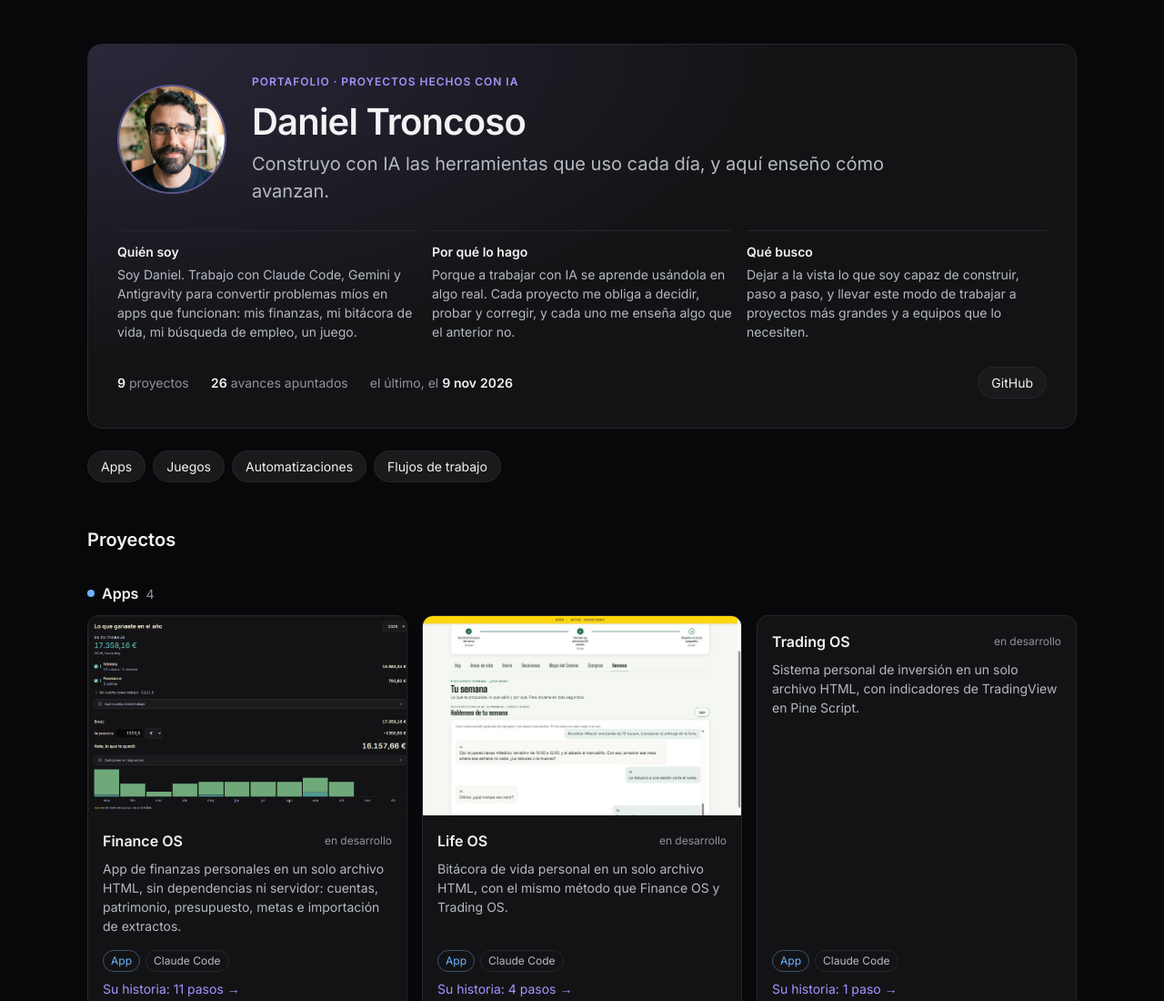
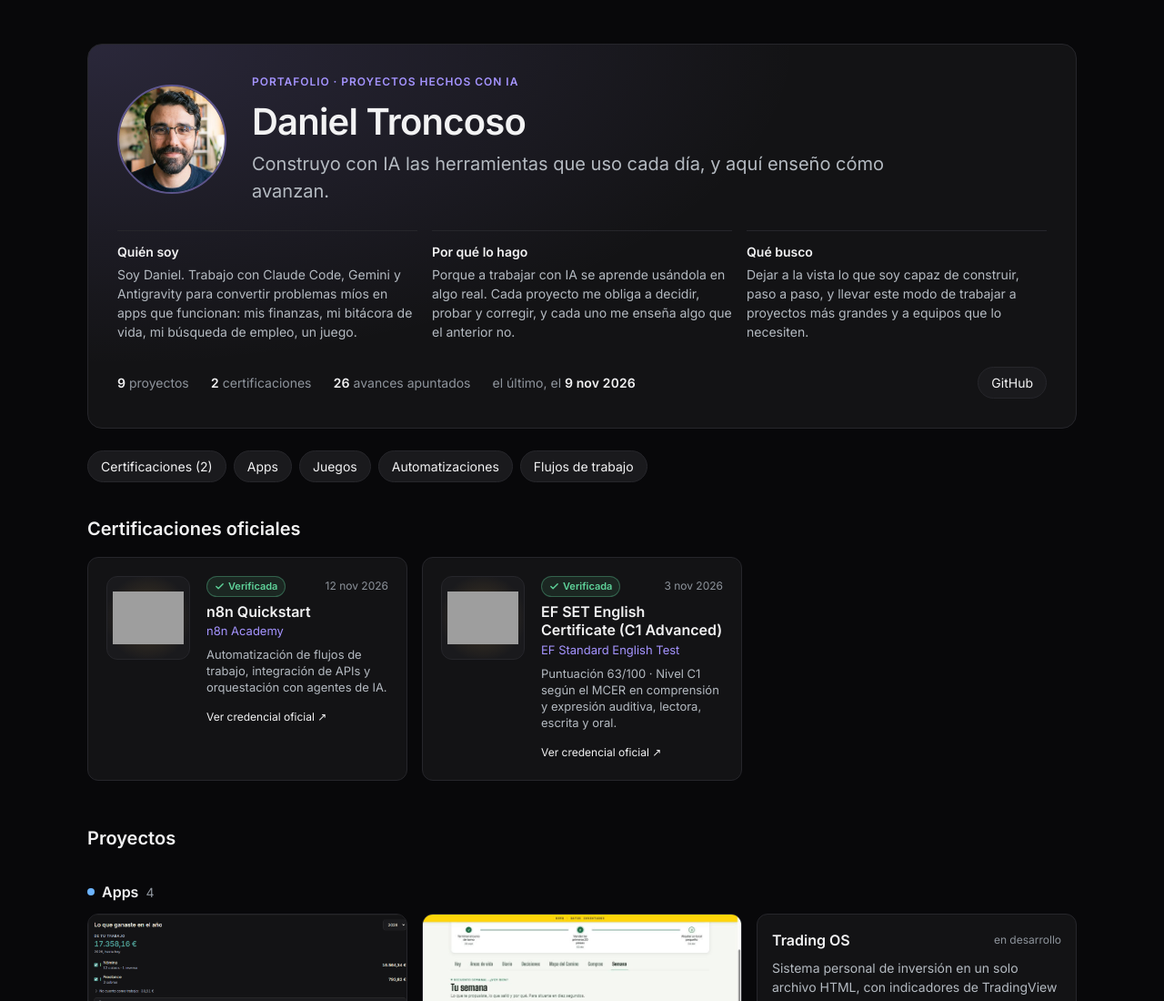
Before and after one commit to dantroncosowork/Portafolio, a plain HTML site: page index.html in a window 1280 px wide. Shown: the top 1100 px of the page at 91% size. Drawn offline with Linux system fonts and the light colour scheme; grey boxes are pictures that could not be loaded.

Commit message:
feat: anadir seccion de certificaciones oficiales (n8n Quickstart y EF SET C1)

```diff
--- a/index.html
+++ b/index.html
@@ -92,6 +92,40 @@
   .estado { font-size: 12px; color: var(--texto-3); white-space: nowrap; }
   .historia { font-size: 14px; color: var(--acento); }
 
+  /* Certificaciones y credenciales */
+  .rejilla-cert { display: grid; grid-template-columns: repeat(auto-fill, minmax(320px, 1fr)); gap: 16px; margin-top: 16px; }
+  .tarjeta-cert {
+    background: var(--tarjeta); border: 1px solid var(--borde); border-radius: var(--radio);
+    padding: 20px; display: flex; gap: 18px; align-items: flex-start;
+  }
+  .tarjeta-cert:hover { border-color: var(--texto-3); }
+  .badge-link {
+    flex: 0 0 auto; width: 92px; height: 92px; border-radius: 12px;
+    background: radial-gradient(circle at center, color-mix(in srgb, var(--automatizacion) 20%, transparent), transparent 75%), var(--elevada);
+    border: 1px solid var(--borde); padding: 6px; display: flex; align-items: center; justify-content: center;
+    text-decoration: none; transition: transform .15s ease, border-color .15s ease;
+  }
+  .badge-link:hover { transform: scale(1.04); border-color: var(--acento); }
+  .badge-link img { max-width: 100%; max-height: 100%; object-fit: contain; display: block; }
+  .badge-fallback {
+    width: 100%; height: 100%; display: flex; flex-direction: column; align-items: center; justify-content: center;
+    border-radius: 8px; background: color-mix(in srgb, var(--acento) 14%, var(--elevada)); color: var(--acento);
+    font-weight: 700; font-size: 18px; text-align: center; line-height: 1.1;
+  }
+  .badge-fallback small { font-size: 10px; font-weight: 600; text-transform: uppercase; letter-spacing: .05em; color: var(--texto-2); margin-top: 2px; }
+  .cert-info { flex: 1; min-width: 0; }
+  .cert-arriba { display: flex; align-items: center; justify-content: space-between; gap: 8px; margin-bottom: 6px; }
+  .chip-verif {
+    display: inline-flex; align-items: center; gap: 4px; font-size: 11px; font-weight: 600;
+    color: var(--flujo); border: 1px solid color-mix(in srgb, var(--flujo) 35%, transparent);
+    background: color-mix(in srgb, var(--flujo) 10%, transparent); border-radius: 999px; padding: 2px 8px;
+  }
+  .cert-info h4 { font-size: 16px; font-weight: 600; margin: 0 0 2px; color: var(--texto); line-height: 1.3; }
+  .cert-emisor { font-size: 13px; color: var(--acento); margin: 0 0 6px; font-weight: 500; }
+  .cert-desc { font-size: 13px; color: var(--texto-2); margin: 0 0 10px; line-height: 1.4; }
+  .cert-accion { display: inline-flex; align-items: center; gap: 4px; font-size: 12px; color: var(--texto); text-decoration: none; font-weight: 500; }
+  .cert-accion:hover { color: var(--acento); text-decoration: underline; }
+
   /* Los logros de la portada */
   .linea { list-style: none; margin: 0; padding: 0; display: flex; flex-direction: column; gap: 16px; }
   .logro { background: var(--tarjeta); border: 1px solid var(--borde); border-radius: var(--radio); padding: 20px; }
@@ -165,6 +199,9 @@
     .foto-perfil { width: 88px; height: 88px; }
     .rol { font-size: 16px; }
     .rejilla { grid-template-columns: 1fr; }
+    .rejilla-cert { grid-template-columns: 1fr; }
+    .tarjeta-cert { flex-direction: column; align-items: flex-start; gap: 14px; }
+    .badge-link { width: 76px; height: 76px; }
     .tira img { width: 200px; height: 125px; }
     .tira.estrecha img { width: 80px; }
     .cabeza h1 { font-size: 26px; }
@@ -193,6 +230,11 @@
     </section>
 
     <div class="saltos" id="saltos" role="group" aria-label="Ir a una categoría"></div>
+
+    <section id="seccion-certificaciones" hidden>
+      <h2 class="seccion" style="margin-top:36px">Certificaciones oficiales</h2>
+      <div class="rejilla-cert" id="certificaciones"></div>
+    </section>
 
     <h2 class="seccion">Proyectos</h2>
     <div id="grupos"></div>
@@ -285,18 +327,35 @@
       return '<div><h2>' + x[0] + '</h2><p>' + esc(x[1]) + '</p></div>';
     }).join('');
     var ultimo = datos.logros[0];
+    var certs = datos.certificaciones || [];
     document.getElementById('cifras').innerHTML =
       '<span><b>' + datos.proyectos.length + '</b> proyectos</span>' +
+      (certs.length ? '<span><b>' + certs.length + '</b> ' + (certs.length === 1 ? 'certificación' : 'certificaciones') + '</span>' : '') +
       '<span><b>' + datos.logros.length + '</b> avances apuntados</span>' +
       (ultimo ? '<span>el último, el <b>' + fecha(ultimo.fecha) + '</b></span>' : '');
     document.getElementById('enlaces').innerHTML = (perfil.enlaces || []).map(function (e) {
       return '<a class="boton" href="' + esc(e.url) + '" target="_blank" rel="noopener">' + esc(e.nombre) + '</a>';
     }).join('');
 
+    var secCert = document.getElementById('seccion-certificaciones');
+    if (secCert) {
+      if (certs.length) {
+        secCert.hidden = false;
+        document.getElementById('certificaciones').innerHTML = certs.map(tarjetaCert).join('');
+      } else {
+        secCert.hidden = true;
+      }
+    }
+
     var orden = Object.keys(TIPOS).filter(function (t) { return datos.proyectos.some(function (p) { return p.tipo === t; }); });
-    document.getElementById('saltos').innerHTML = orden.map(function (t) {
+    var botonesSaltos = [];
+    if (certs.length) {
+      botonesSaltos.push('<button class="boton" type="button" data-salto-cert="1">Certificaciones (' + certs.length + ')</button>');
+    }
+    botonesSaltos = botonesSaltos.concat(orden.map(function (t) {
       return '<button class="boton" type="button" data-salto="' + t + '">' + TIPOS[t] + '</button>';
-    }).join('');
+    }));
+    document.getElementById('saltos').innerHTML = botonesSaltos.join('');
     document.getElementById('grupos').innerHTML = orden.map(function (t) {
       var lista = datos.proyectos.filter(function (p) { return p.tipo === t; });
       return '<section class="grupo" id="grupo-' + t + '" style="--c:' + color(t) + '">' +
@@ -314,6 +373,30 @@
         '<button class="ir" type="button" data-proyecto="' + esc(pr.id) + '">Ver la historia de ' + esc(pr.nombre) + ' →</button>' +
         '</li>';
     }).join('') : '<li class="vacio">Todavía no hay avances apuntados.</li>';
+  }
+
+  function tarjetaCert(c) {
+    var badgeHtml = c.badge
+      ? '<img src="' + esc(c.badge) + '" alt="Insignia oficial de ' + esc(c.nombre) + '" loading="lazy">'
+      : '<div class="badge-fallback" aria-hidden="true">' + esc(c.nombre.indexOf('EF SET') >= 0 ? 'C1' : c.nombre.charAt(0)) + '<small>' + esc((c.emisor || '').split(' ')[0]) + '</small></div>';
+
+    var enlaceBadge = c.url
+      ? '<a class="badge-link" href="' + esc(c.url) + '" target="_blank" rel="noopener" title="Ver credencial oficial de ' + esc(c.nombre) + '">' + badgeHtml + '</a>'
+      : '<div class="badge-link">' + badgeHtml + '</div>';
+
+    return '<div class="tarjeta-cert">' +
+      enlaceBadge +
+      '<div class="cert-info">' +
+        '<div class="cert-arriba">' +
+          '<span class="chip-verif"><svg width="11" height="11" viewBox="0 0 24 24" fill="none" stroke="currentColor" stroke-width="3" stroke-linecap="round" stroke-linejoin="round" style="vertical-align:middle"><polyline points="20 6 9 17 4 12"></polyline></svg> Verificada</span>' +
+          '<span class="estado">' + fecha(c.fecha) + '</span>' +
+        '</div>' +
+        '<h4>' + esc(c.nombre) + '</h4>' +
+        '<p class="cert-emisor">' + esc(c.emisor) + '</p>' +
+        '<p class="cert-desc">' + esc(c.descripcion || '') + '</p>' +
+        (c.url ? '<a class="cert-accion" href="' + esc(c.url) + '" target="_blank" rel="noopener">Ver credencial oficial ↗</a>' : '') +
+      '</div>' +
+    '</div>';
   }
 
   function tarjeta(p) {
@@ -405,6 +488,12 @@
     }
     var s = e.target.closest('[data-salto]');
     if (s) { document.getElementById('grupo-' + s.getAttribute('data-salto')).scrollIntoView({ behavior: 'smooth' }); return; }
+    var sc = e.target.closest('[data-salto-cert]');
+    if (sc) {
+      var elem = document.getElementById('seccion-certificaciones');
+      if (elem) elem.scrollIntoView({ behavior: 'smooth' });
+      return;
+    }
     if (e.target.closest('[data-volver]')) { location.hash = ''; return; }
     if (e.target.closest('[data-todos]')) {
       verTodos = !verTodos;
@@ -472,6 +561,7 @@
   Promise.all([leer('proyectos.json'), leer('logros.json')]).then(function (r) {
     datos.perfil = r[0].perfil || {};
     datos.proyectos = r[0].proyectos || [];
+    datos.certificaciones = r[0].certificaciones || [];
     datos.logros = (r[1] || []).slice().sort(function (a, b) { return a.fecha < b.fecha ? 1 : a.fecha > b.fecha ? -1 : 0; });
     pintarInicio();
     ruta();
--- a/proyectos.json
+++ b/proyectos.json
@@ -13,6 +13,28 @@
       }
     ]
   },
+  "certificaciones": [
+    {
+      "id": "n8n-quickstart",
+      "nombre": "n8n Quickstart",
+      "emisor": "n8n Academy",
+      "fecha": "2026-11-12",
+      "descripcion": "Automatización de flujos de trabajo, integración de APIs y orquestación con agentes de IA.",
+      "badge": "https://eu.api.accredible.com/v1/frontend/credential_website_embed_image/badge/23101181",
+      "url": "https://eu.credential.net/23101181",
+      "verificada": true
+    },
+    {
+      "id": "efset-c1",
+      "nombre": "EF SET English Certificate (C1 Advanced)",
+      "emisor": "EF Standard English Test",
+      "fecha": "2026-11-03",
+      "descripcion": "Puntuación 63/100 · Nivel C1 según el MCER en comprensión y expresión auditiva, lectora, escrita y oral.",
+      "badge": "https://cdn.efset.org/efset-widget/img/v2/social-media/certificate/cefr-badge-C1.svg",
+      "url": "https://cert.efset.org/en/dcSzob",
+      "verificada": true
+    }
+  ],
   "proyectos": [
     {
       "id": "finance-os",
```
